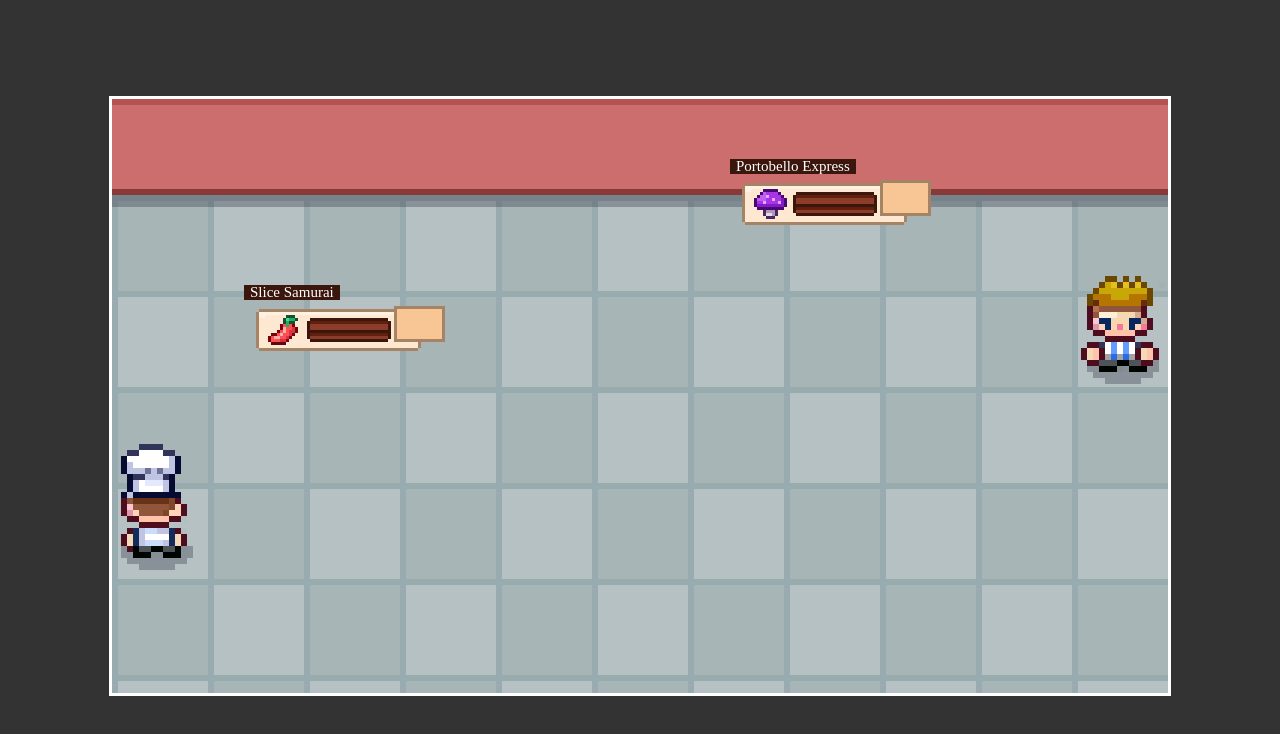
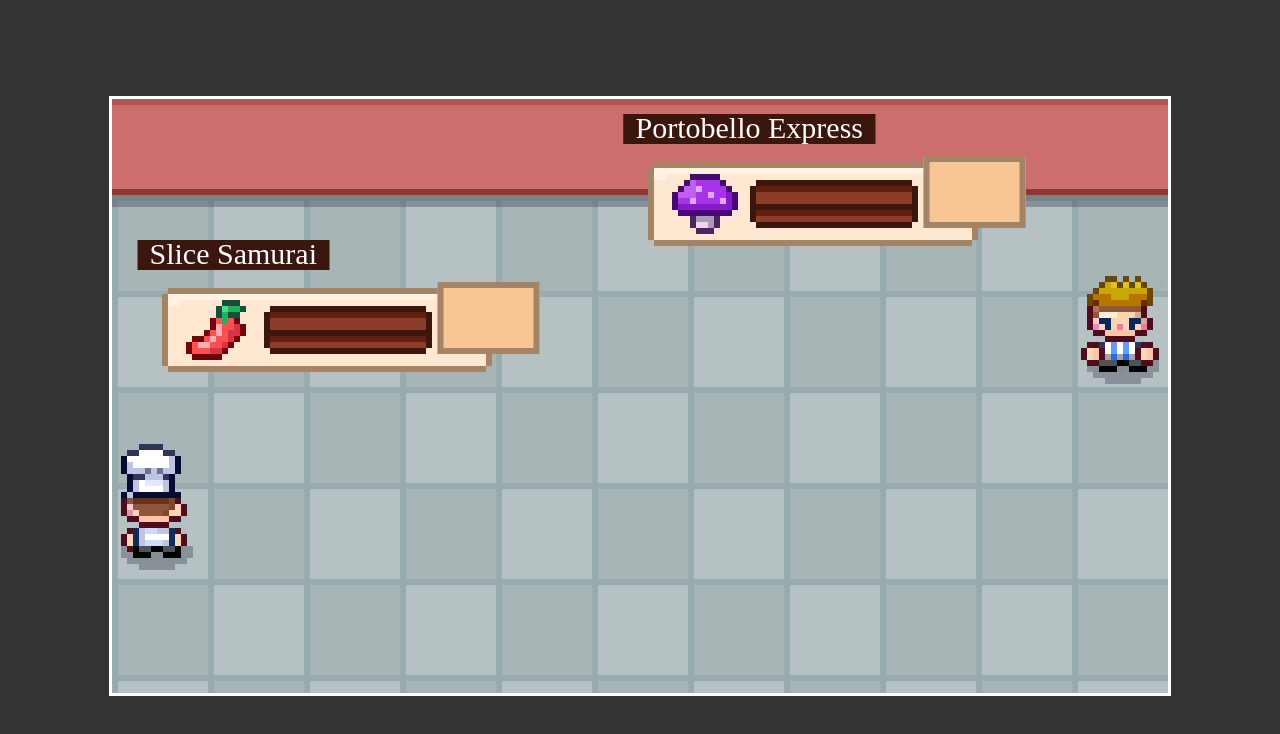
Before and after one commit to nicoguarino/pizzarpgpractice, a plain HTML site: page index.html in a window 1280 px wide. Drawn offline with Linux system fonts and the light colour scheme.

Commit message:
added scaling for HUD element

```diff
--- a/styles/Combatant.css
+++ b/styles/Combatant.css
@@ -3,6 +3,10 @@
   height: 14px;
   background: url("/images/ui/SingleMemberDisplay.png") no-repeat no-repeat;
   position: absolute;
+}
+
+.Battle .Combatant {
+  transform: scale(2);
 }
 
 .Combatant[data-team="player"] {
```
